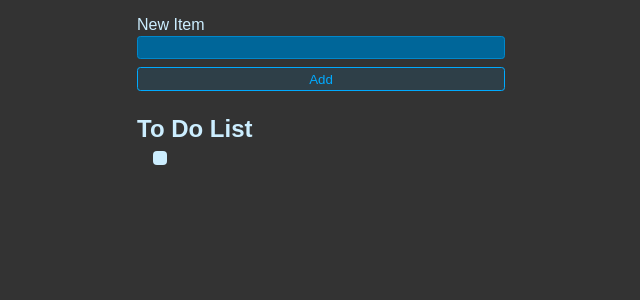
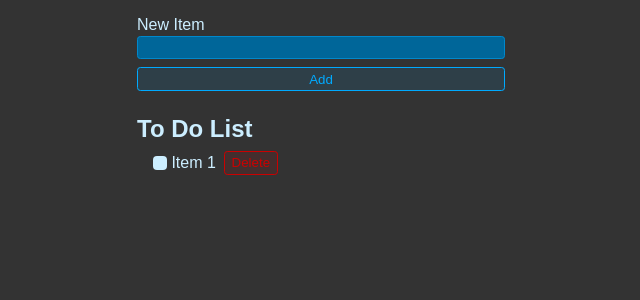
Before and after one commit to MostafaMazhar/react-todo-list, a React (Vite) app: page / in a window 1280 px wide. Shown: the top 300 px of the page, without its empty margins (319-959 px from the left). Built offline with nearby package versions, Linux system fonts and the light colour scheme.

Commit message:
added delete button  App.jsx

```diff
--- a/src/App.jsx
+++ b/src/App.jsx
@@ -15,10 +15,12 @@ export default function App() {
       <ul className="list">
         <li>
           <label>
-            <input type="checkbox"/>
+            <input type="checkbox" />
+            Item 1
           </label>
+          <button className="btn btn-danger">Delete</button>
         </li>
-        </ul>
+      </ul>
     </>
   );
 }
```
